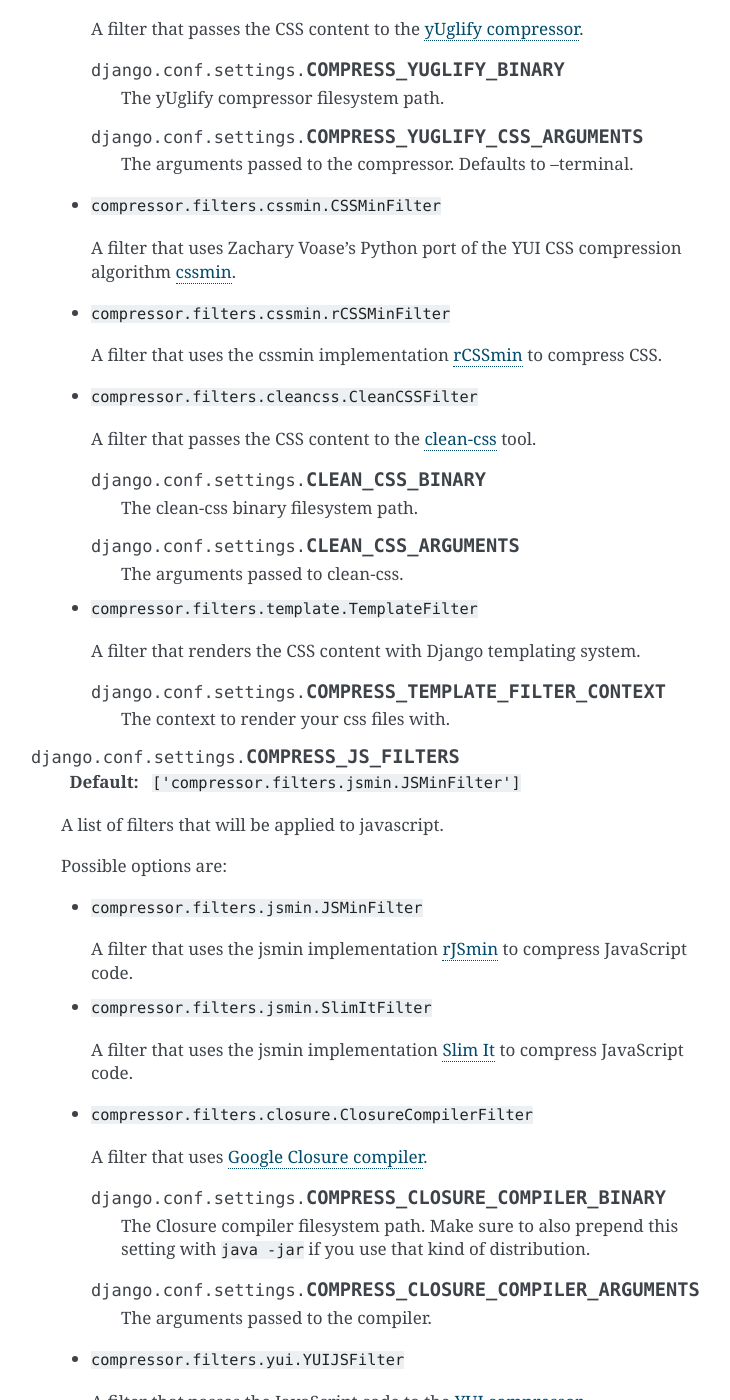
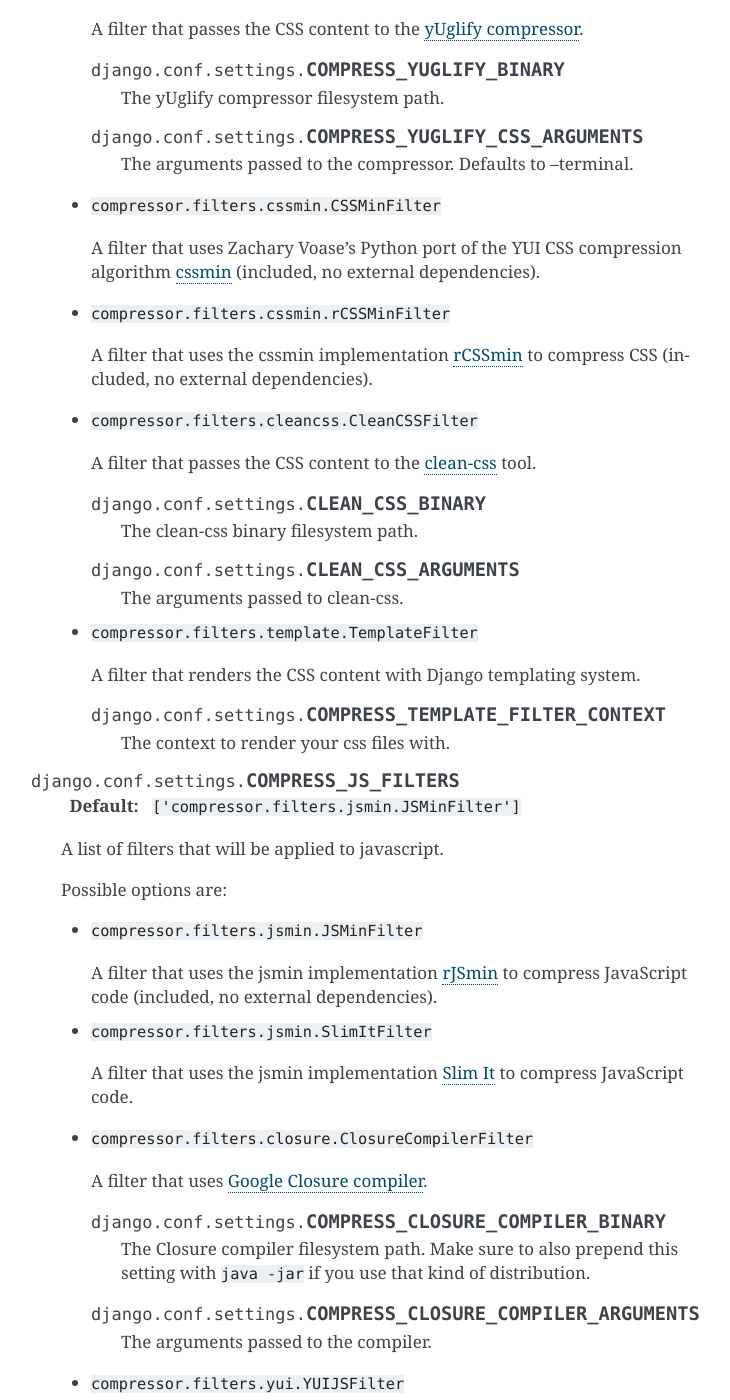
Before and after one commit to django-compressor/django-compressor, a Sphinx documentation site: the page built from docs/settings.txt, in a window 1280 px wide and 1400 px high, scrolled down 2291 px. Shown: the whole window, without its empty margins (389-1119 px from the left). Built offline with Sphinx 7.4.7, drawn with Linux system fonts in a browser that asks for light colours; pages that are not in the unit, such as notebooks, are missing from menus.

Commit message:
Note filters that have no external dependencies

```diff
--- a/docs/settings.txt
+++ b/docs/settings.txt
@@ -135,11 +135,12 @@ Backend settings
     - ``compressor.filters.cssmin.CSSMinFilter``
 
       A filter that uses Zachary Voase's Python port of the YUI CSS compression
-      algorithm cssmin_.
+      algorithm cssmin_ (included, no external dependencies).
 
     - ``compressor.filters.cssmin.rCSSMinFilter``
 
-      A filter that uses the cssmin implementation rCSSmin_ to compress CSS.
+      A filter that uses the cssmin implementation rCSSmin_ to compress CSS
+      (included, no external dependencies).
 
     - ``compressor.filters.cleancss.CleanCSSFilter``
 
@@ -183,7 +184,7 @@ Backend settings
     - ``compressor.filters.jsmin.JSMinFilter``
 
       A filter that uses the jsmin implementation rJSmin_ to compress
-      JavaScript code.
+      JavaScript code (included, no external dependencies).
 
     .. _slimit_filter:
 
```
